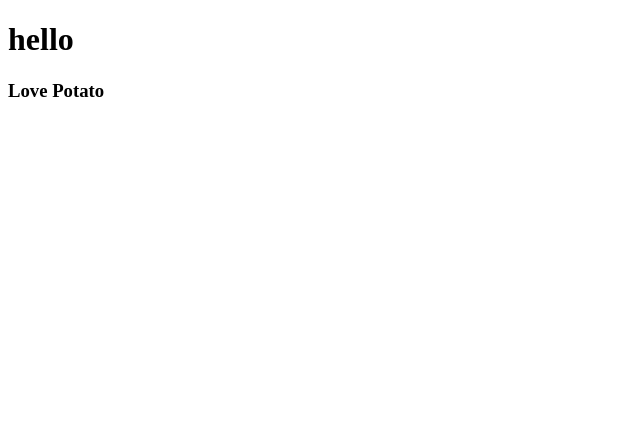
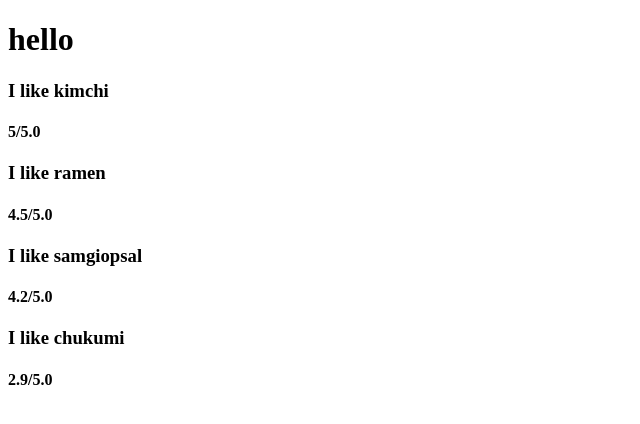
Before and after one commit to hunman89/movie-app, a React (Create React App) app: page / in a window 1280 px wide. Shown: the top 424 px of the page, without its empty margins (0-640 px from the left). Built offline with nearby package versions, Linux system fonts and the light colour scheme.

Commit message:
add. props 받고 확인하기

```diff
--- a/package.json
+++ b/package.json
@@ -6,6 +6,7 @@
     "@testing-library/jest-dom": "^5.11.4",
     "@testing-library/react": "^11.1.0",
     "@testing-library/user-event": "^12.1.10",
+    "prop-types": "^15.7.2",
     "react": "^17.0.2",
     "react-dom": "^17.0.2",
     "react-scripts": "4.0.3",
--- a/src/App.js
+++ b/src/App.js
@@ -1,11 +1,36 @@
 import React from "react";
-import Potato from "./Potato";
+import PropTypes from "prop-types";
+
+function Food({ name, rating }) {
+    return (
+        <div>
+            <h3>I like {name}</h3>
+            <h4>{rating}/5.0</h4>
+        </div>
+    );
+}
+
+const foodILike = [
+    { id: 1, rating: 5.0, name: "kimchi" },
+    { id: 2, rating: 4.5, name: "ramen" },
+    { id: 3, rating: 4.2, name: "samgiopsal" },
+    { id: 4, rating: 2.9, name: "chukumi" },
+];
+
+function renderFood(dish) {
+    return <Food key={dish.id} name={dish.name} rating={dish.rating} />;
+}
+
+Food.propTypes = {
+    name: PropTypes.string.isRequired,
+    rating: PropTypes.number,
+};
 
 function App() {
     return (
         <div className="App">
             <h1>hello</h1>
-            <Potato />
+            {foodILike.map(renderFood)}
         </div>
     );
 }
```
Also changed, not shown: 2 other files (tests, documents, lock files or other folders).
